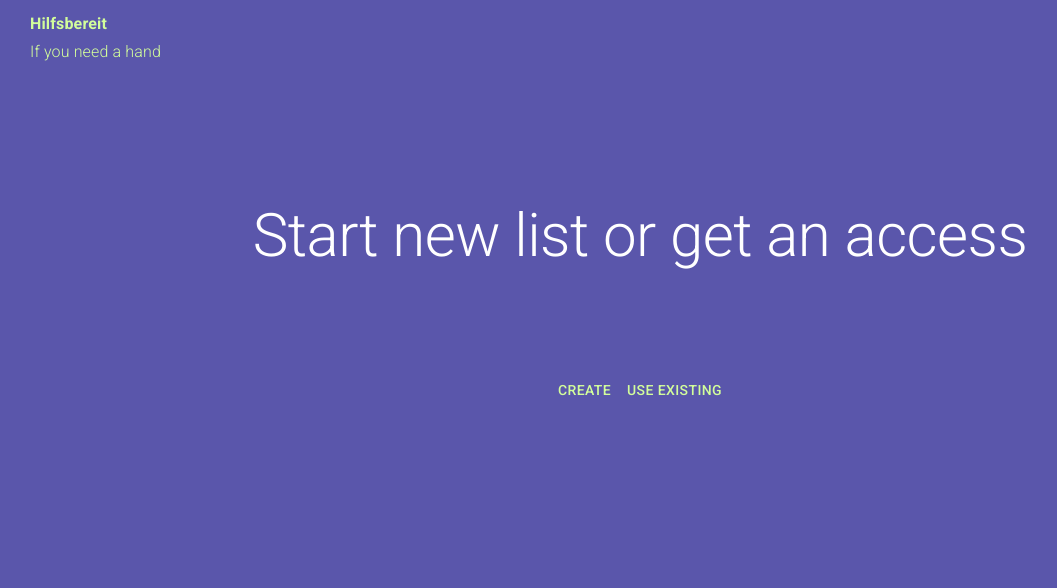
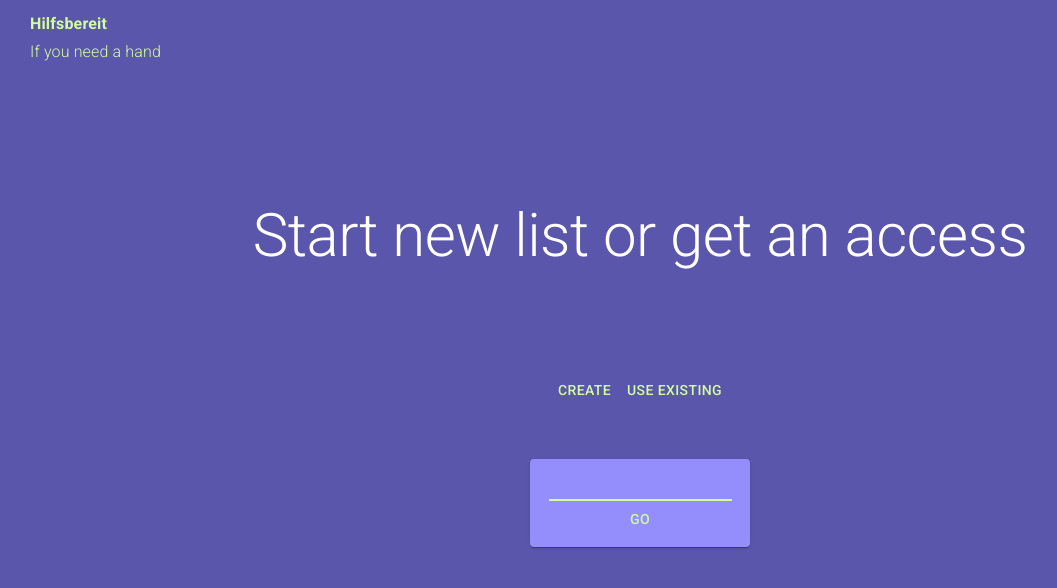
Before and after one commit to Pulko/hilfsbereit, a React (Create React App) app: page /list in a window 1280 px wide. Both pictures are taken after a click on the button "USE EXISTING". Shown: the top 588 px of the page, without its empty margins (0-1057 px from the left). Built offline with nearby package versions, Linux system fonts and the light colour scheme.

Commit message:
feat: add link to existing list

```diff
--- a/src/pages/Options/index.tsx
+++ b/src/pages/Options/index.tsx
@@ -2,11 +2,13 @@ import React from 'react';
 
 import Typography from '@material-ui/core/Typography';
 import Container from '@material-ui/core/Container';
+import { red } from '@material-ui/core/colors';
 
-import { makeStyles, Theme, Button } from '@material-ui/core';
+import { makeStyles, Theme, Button, Paper, Input } from '@material-ui/core';
 
 import theme from 'theme/theme';
-
+import { PageProps } from 'types';
+import { databaseDoc } from 'firebaseConfig';
 
 const useStyles = makeStyles((theme: Theme) => ({
   content: {
@@ -16,11 +18,38 @@ const useStyles = makeStyles((theme: Theme) => ({
   },
   buttons: {
     marginTop: '100px',
-  }
+  },
+  inputPaper: {
+    maxWidth: '200px',
+    margin: '50px auto',
+    padding: '10px',
+  },
+  error: {
+    color: red[900],
+  },
 }))
 
-const Options: React.FC = () => {
+const Options: React.FC<PageProps> = (props) => {
   const classes = useStyles(theme)
+  const [existing, setExisting] = React.useState(false)
+  const [input, setInput] = React.useState('')
+  const [error, setError] = React.useState(false)
+
+  const goToList = () => {
+    databaseDoc(input).get()
+      .then(doc => {
+        const data = doc.data()
+
+        if (!data) {
+          setError(true)
+        } else {
+          props.history.push(`/list/create#${input}`)
+        }
+      })
+      .catch(() => {
+        setError(true)
+      })
+  }
 
   return (
     <Container className={classes.content}>
@@ -29,9 +58,31 @@ const Options: React.FC = () => {
       </Typography>
 
       <div className={classes.buttons}>
-        <Button href="list/create">Create</Button>
-        <Button>Use Existing</Button>
+        <Button href="list/create">{'Create'}</Button>
+        <Button onClick={() => setExisting(!existing)}>{'Use Existing'}</Button>
       </div>
+
+      {existing && (
+        <Paper className={classes.inputPaper}>
+          <Input
+            type="standard"
+            autoFocus
+            onChange={(event: React.ChangeEvent<HTMLTextAreaElement>) => setInput(event?.target.value)}
+            onFocus={() => setError(false)}
+            value={input}
+          />
+
+          {error && (
+            <Typography className={classes.error}>
+              {'Error'}
+            </Typography>
+          )}
+
+          <Button onClick={goToList}>
+            {'Go'}
+          </Button>
+        </Paper>
+      )}
     </Container>
   );
 }
```
